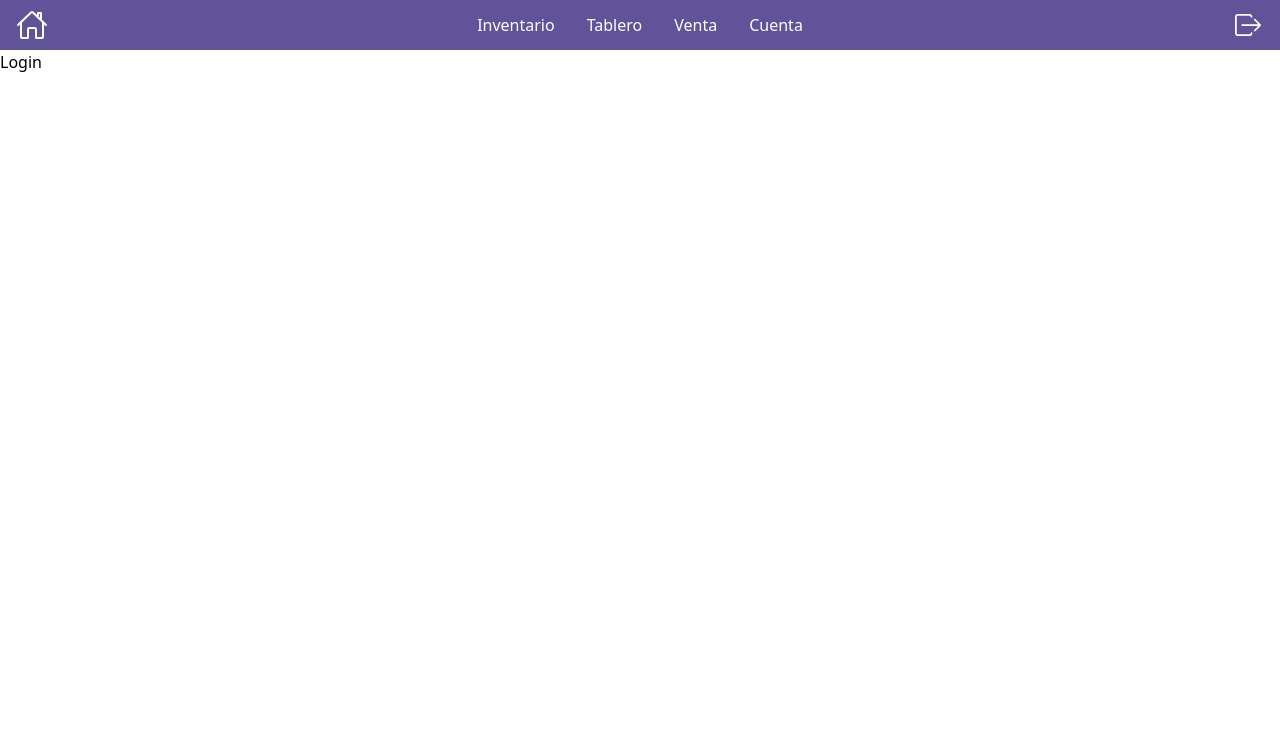
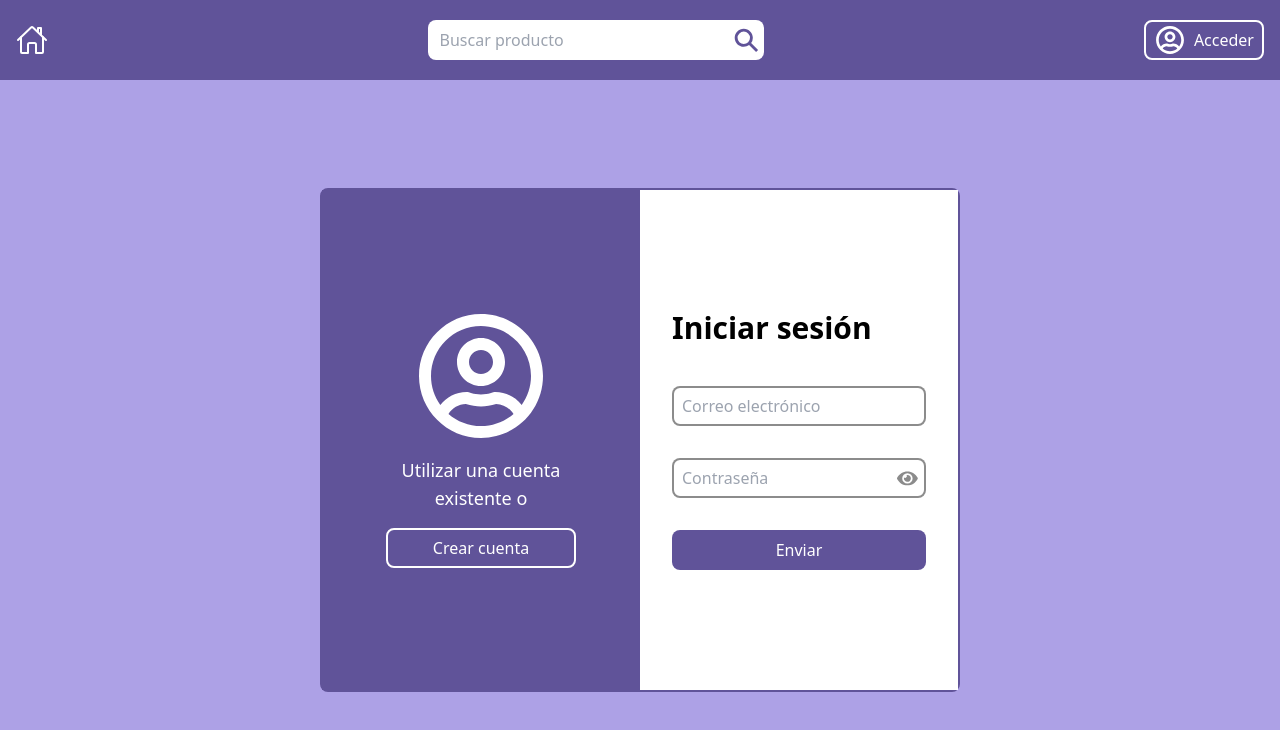
Before and after one commit to JCarlosMtzZ/InVenta-WebApp, a React (Vite) app: page / in a window 1280 px wide. Shown: the top 730 px of the page. Built offline with nearby package versions, Linux system fonts and the light colour scheme.

Commit message:
static UserNavBar

```diff
--- a/src/App.jsx
+++ b/src/App.jsx
@@ -1,3 +1,4 @@
+import { useState } from 'react';
 import { BrowserRouter, Link, Routes, Route } from 'react-router-dom';
 
 import Login from "./pages/Login.jsx";
@@ -6,14 +7,17 @@ import Dashboard from "./pages/Dashboard.jsx";
 import Sale from "./pages/Sale.jsx";
 import Account from "./pages/Account.jsx";
 
+import UserNavBar from './components/UserNavBar.jsx';
 import AdminNavBar from "./components/AdminNavBar.jsx";
 
 function App() {
 
+  const [isAdminLogged, setIsAdminLogged] = useState(false);
+
   return (
-    <div>
+    <div className='w-screen h-screen overflow-x-auto overflow-y-auto'>
       <BrowserRouter>
-        <AdminNavBar />
+        {isAdminLogged ? <AdminNavBar /> : <UserNavBar />}
         <Routes>
           <Route path="/" element={<Login />} />
           <Route path="/login" element={<Login />} />
@@ -23,17 +27,7 @@ function App() {
           <Route path="/account" element={<Account />} />
         </Routes>
       </BrowserRouter>
-{/*<div className="w-[100vw] h-[100vh] bg-gray-100 flex flex-col justify-center items-center ">
-      <FormsContainer />
-
-      <LoginForm />
-      <SignupForm />
-
-      <h1 className="text-6xl font-bold text-mag">Hello, TailwindCSS</h1>
-
-      </div>*/}
     </div>
-
   );
 };
 
--- a/src/components/AdminNavBar.jsx
+++ b/src/components/AdminNavBar.jsx
@@ -20,7 +20,7 @@ function AdminNavBar() {
 
   return (
     <div className='flex flex-col'>
-      <nav className='w-[100%] h-[50px] bg-purp-dark flex justify-between items-center'>
+      <nav className='w-[100%] h-[10%] bg-purp-dark flex justify-between items-center'>
         <button type='button' className='ml-4 hover:scale-110 transition'>
           <IoHomeOutline color='white' size='2rem' />
         </button>
--- /dev/null
+++ b/src/components/SearchBar.jsx
@@ -0,0 +1,19 @@
+import { IoSearchCircleSharp, IoSearchSharp } from "react-icons/io5";
+
+function SearchBar() {
+  return (
+    <div className="flex items-center">
+      <input
+        type="text"
+        placeholder="Buscar producto"
+        className="text-black focus:outline-none p-3 h-[40px] w-[150px] sm:w-[300px] rounded-l-lg focus:border-0"
+      />
+      <button type="button" className="p-1 bg-white h-[40px] rounded-r-lg">
+        <IoSearchSharp size='1.8rem' color="#605399" className="hover:scale-110 transition"/>
+      </button>
+    </div>
+
+  );
+};
+
+export default SearchBar
--- /dev/null
+++ b/src/components/UserNavBar.jsx
@@ -0,0 +1,21 @@
+import { IoHomeOutline } from "react-icons/io5";
+import { FaRegUserCircle } from "react-icons/fa";
+import SearchBar from "./SearchBar";
+import { Link } from "react-router-dom";
+
+function UserNavBar() {
+  return (
+    <nav className='w-[100%] h-[10%] bg-purp-dark flex justify-between items-center'>
+      <button type='button' className='ml-4 hover:scale-110 transition'>
+        <IoHomeOutline color='white' size='2rem' />
+      </button>
+      <SearchBar />
+      <Link to="/login" className="h-[40px] flex items-center justify-center text-white sm:py-1.5 sm:px-2 mr-4 rounded-lg sm:border-solid sm:border-2 sm:border-white hover:scale-105 transition">
+        <FaRegUserCircle color="white" size='2rem' className="hover:scale-110 sm:scale-90 sm:hover:scale-90 transition"/>
+        <p className="ml-2 hidden sm:block">Acceder</p>
+      </Link>
+    </nav>
+  );
+};
+
+export default UserNavBar;
--- a/src/pages/Login.jsx
+++ b/src/pages/Login.jsx
@@ -1,8 +1,9 @@
+import FormsContainer from '../components/FormsContainer.jsx';
 
 function Login() {
   return (
-    <div>
-      Login
+    <div className='bg-purp flex justify-center items-center w-full h-[90%]'>
+      <FormsContainer />
     </div>
   );
 };
```
